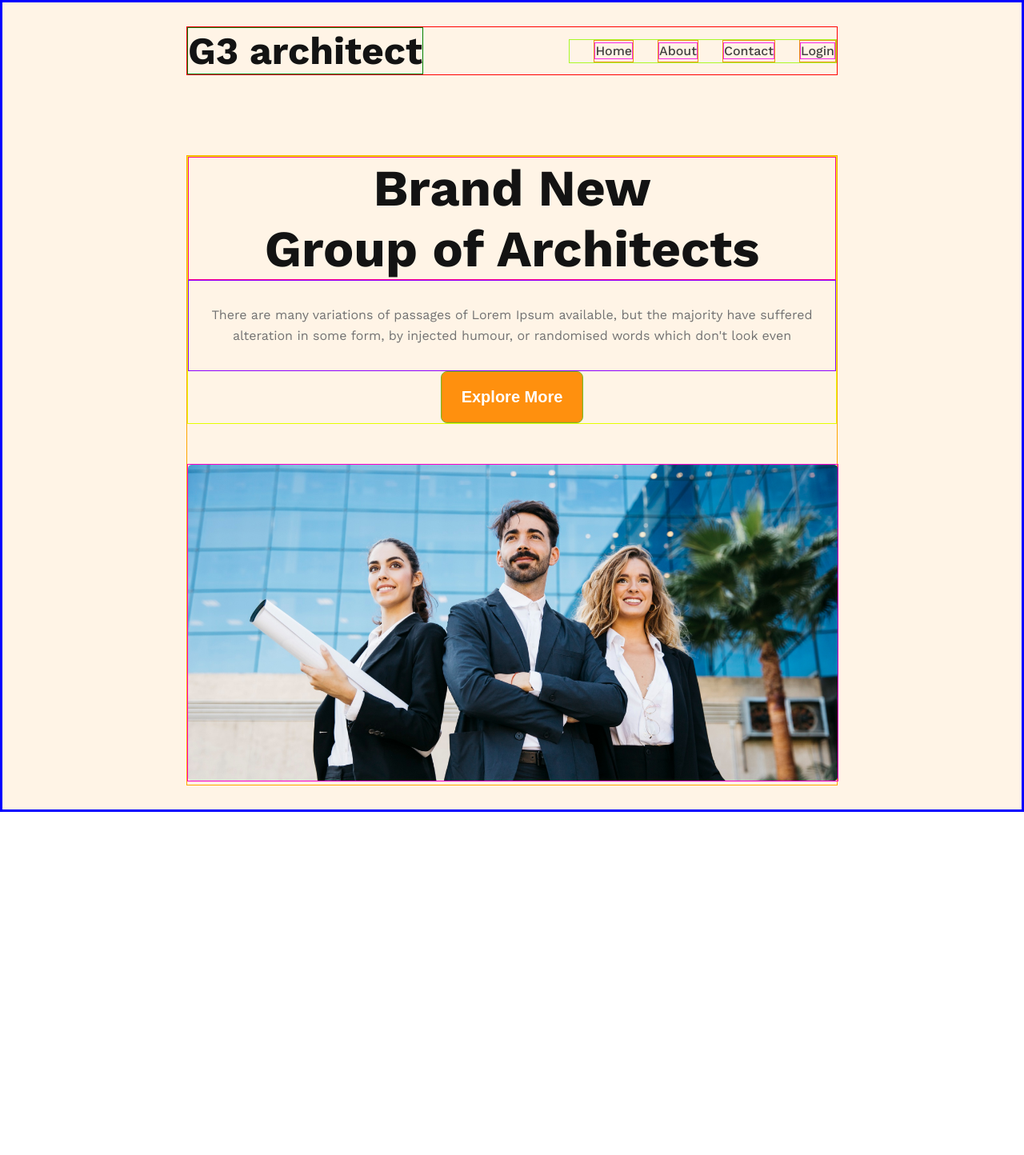
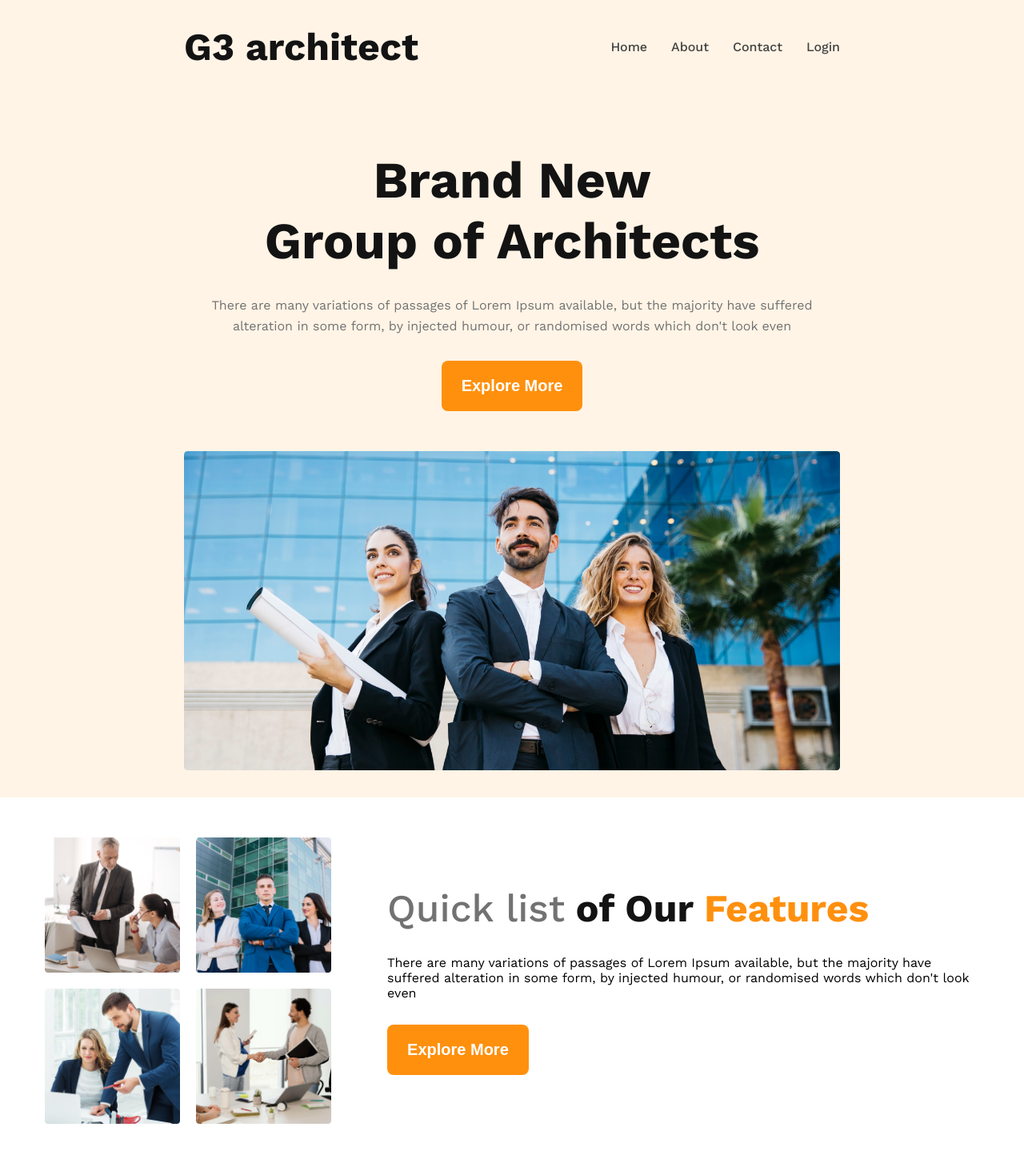
Before and after one commit to farukcse17/responsive-landing-page, a plain HTML site: page index.html in a window 1280 px wide. Shown: the whole page at 80% size. Before the commit the page ends 1015 px from the top, so only its background shows below. Drawn offline with nearby package versions, Linux system fonts and the light colour scheme.

Commit message:
added main->business consultation section

```diff
--- a/index.html
+++ b/index.html
@@ -9,9 +9,9 @@
 <body>
     <!-- Start Heading Section -->
     <header id="header">
-        <nav>
+        <nav class="section-flex">
             <h3 class="nav-title">G3 architect</h3>
-            <ul class="header-menu">
+            <ul class="header-menu section-flex">
                 <li><a href="#">Home</a></li>
                 <li><a href="#">About</a></li>
                 <li><a href="#">Contact</a></li>
@@ -31,7 +31,23 @@
 
     <!-- Start Main Section -->
     <main id="main">
-
+        <div class="container">
+            <section class="business-consultation section-flex">
+                <div class="grid-img">
+                    <img src="images/team1.png" alt="">
+                    <img src="images/team2.png" alt="">
+                    <img src="images/team3.png" alt="">
+                    <img src="images/team4.png" alt="">
+                </div>
+                <div class="content">
+                    <h3 class="section-title">
+                        <span class="quick-list">Quick list</span> of Our <span class="feature">Features</span>
+                    </h3>
+                    <p>There are many variations of passages of Lorem Ipsum available, but the majority have suffered alteration in some form, by injected humour, or randomised words which don't look even</p>
+                    <button class="btn-primary">Explore More</button>
+                </div>
+            </section>
+        </div>
     </main>
     <!--// End Main Section //-->
 
--- a/styles/architect.css
+++ b/styles/architect.css
@@ -17,11 +17,12 @@ body{
     background: #FF900E;
     transition: 0.5s;
     cursor: pointer;
+    border: none;
 }
 .btn-primary:hover{
     opacity: 0.6;
 }
-.section-heading, .nav-title{
+.section-title, .nav-title{
     color:#131313;
     font-size: 3rem;
     font-weight: 700;
@@ -31,36 +32,28 @@ body{
     font-size: 1rem;
     line-height: 26px;
 }
-
+.section-flex{
+    display: flex;
+}
 /* Header styles section */
 /* Nav styles */
 #header{
-    border: 3px solid blue;
-    max-width: 1920px;
+    max-width: 1368px;
     padding: 30px 230px;
     background-color:rgba(255, 144, 14, 0.10);
 
 }
 #header nav{
-    border: 1px solid red;
-    display: flex;
+
     justify-content: space-between;
     align-items: center;
 }
-#header nav h3{
-    border: 1px solid green;
-}
-#header nav ul{
-    border: 1px solid rgb(169, 248, 40);
-    display: flex;
-}
+
 #header nav ul li{
-    border: 1px solid rgb(235, 149, 20);
     list-style: none;
     margin-left: 30px;
 }
 #header nav ul li a{
-    border: 1px solid rgb(248, 40, 231);
     color: #424242;
     font-size: 1rem;
     font-weight: 500;
@@ -70,39 +63,85 @@ body{
 
 /* Banner styles */
 .banner{
-    border: 1px solid orange;
     margin-top: 100px;
 }
 .banner-content{
-    border: 1px solid rgb(229, 255, 0);
     text-align: center;
-    max-width: 890px;
-
+    max-width: 900px;
+    margin: 0 auto;
 }
 .banner-content h1{
-    border: 1px solid rgb(255, 0, 140);
     color:#131313;
     font-size: 4rem;
     font-weight: 700;
 }
-.banner-content p{
-    border: 1px solid rgb(140, 0, 255);
+.banner-content p, .content p{
     padding-top: 30px;
     padding-bottom: 30px;
 }
-.banner-content button{
-    border: 1px solid rgb(115, 187, 33);
-}
 .banner img{
-    border: 1px solid rgb(255, 0, 200);
     width: 100%;
     margin-top: 50px;
 }
+/* Main section styles */
+#main{
+    margin-top:50px;
+    margin-bottom: 100px;
+}
+.container{
+    max-width: 1168px;
+    margin: auto;
+}
+.business-consultation{
+    align-items: center;
+}
+.grid-img{
+    display: grid;
+    grid-template-columns: repeat(2, 1fr);
+    gap: 20px;
+}
+.grid-img img{
+    width: 100%;
+}
+.content{
+    padding-left: 70px;
+}
+.quick-list{
+    color: #727272;
+    font-weight: 500;
+}
+.feature{
+    color: #FF900E;
+}
+
+
 
 /* Responsive layout */
 /* small devices */
 @media screen and (max-width: 576px){
-
+    #header{
+        padding: 30px;
+    }
+    .section-flex{
+        flex-direction: column;
+    }
+    #header nav ul li{
+        margin-left: 5px;
+    }
+    .banner-content h1{
+        font-size: 2rem;
+    }
+    /* Main section responsive */
+    .business-consultation{
+        padding: 20px;
+    }
+    .grid-img{
+        grid-template-columns: repeat(1, 1fr);
+    }
+    .content{
+        padding-top: 30px;
+        padding-left: 0px;
+    }
 }
 
 /* Medium devices */
```
